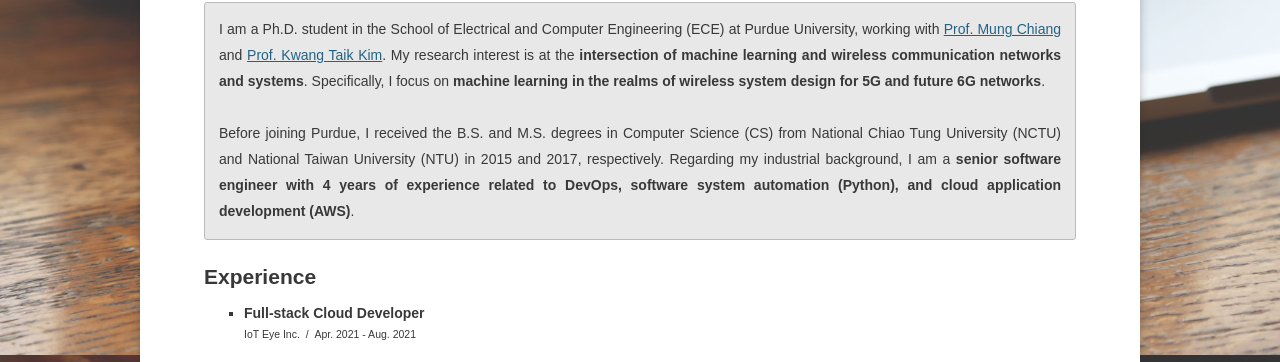
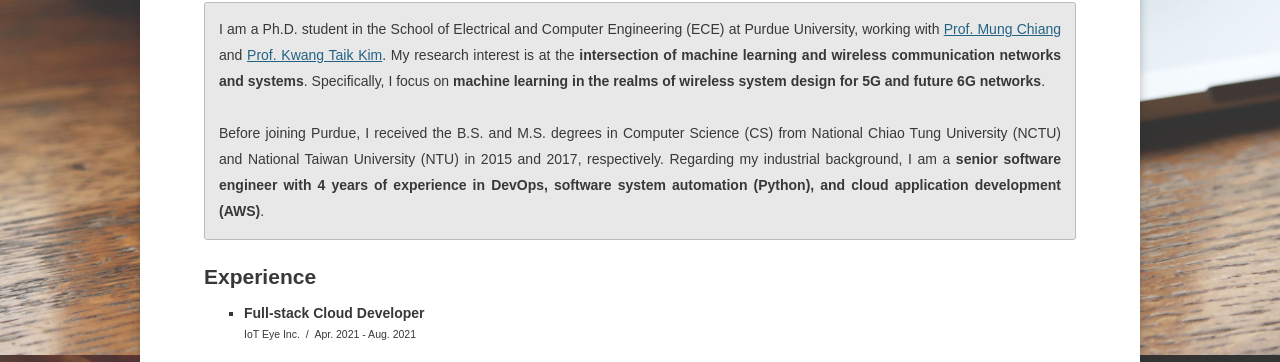
Before and after one commit to yylou/yylou.github.io, a Jekyll site: the page built from about/index.md, in a window 1280 px wide. Shown: the part 545-907 px from the top of the page. Built offline with Jekyll 4.4.1, drawn with Linux system fonts in a browser that asks for light colours; some web fonts are replaced.

Commit message:
Update introduction

```diff
--- a/about/index.md
+++ b/about/index.md
@@ -24,7 +24,7 @@ comments: false
 
 I am a Ph.D. student in the School of Electrical and Computer Engineering (ECE) at Purdue University, working with [Prof. Mung Chiang](https://engineering.purdue.edu/ECE/People/ptProfile?resource_id=171238){:target="_blank"} and [Prof. Kwang Taik Kim](https://engineering.purdue.edu/ECE/People/ptProfile?resource_id=243261){:target="_blank"}. My research interest is at the **intersection of machine learning and wireless communication networks and systems**. Specifically, I focus on **machine learning in the realms of wireless system design for 5G and future 6G networks**.
 <br />
-Before joining Purdue, I received the B.S. and M.S. degrees in Computer Science (CS) from National Chiao Tung University (NCTU) and National Taiwan University (NTU) in 2015 and 2017, respectively. Regarding my industrial background, I am a **senior software engineer with 4 years of experience related to DevOps, software system automation (Python), and cloud application development (AWS)**.
+Before joining Purdue, I received the B.S. and M.S. degrees in Computer Science (CS) from National Chiao Tung University (NCTU) and National Taiwan University (NTU) in 2015 and 2017, respectively. Regarding my industrial background, I am a **senior software engineer with 4 years of experience in DevOps, software system automation (Python), and cloud application development (AWS)**.
 {: .notice}
 
 <h2 style="margin-bottom: -10px">Experience</h2>
```
